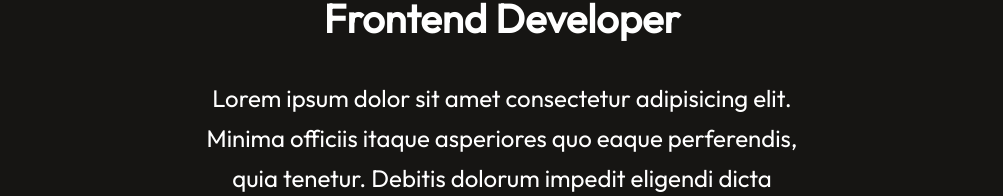
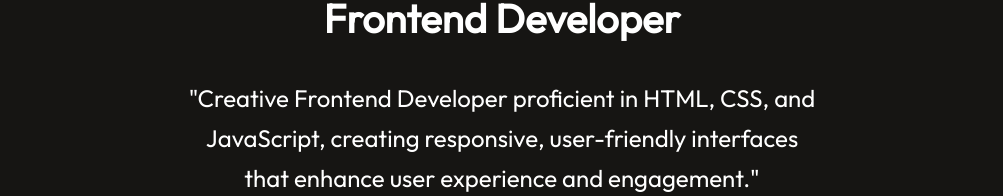
Before and after one commit to Vedsagar04/Portfolio, a React (Vite) app: page / in a window 1280 px wide. Shown: the part 756-952 px from the top of the page, without its empty margins (138-1141 px from the left). Built offline with nearby package versions, Linux system fonts and the light colour scheme.

Commit message:
Update Hero.jsx

```diff
--- a/src/Components/Hero/Hero.jsx
+++ b/src/Components/Hero/Hero.jsx
@@ -9,7 +9,7 @@ const Hero = () => {
         <div id="home" className="hero">
             <img src={image} alt="profile" />
             <h1><span>Vedprakash Verma</span> <br /></h1><h2>Frontend Developer</h2>
-            <p>Lorem ipsum dolor sit amet consectetur adipisicing elit. Minima officiis itaque asperiores quo eaque perferendis, quia tenetur. Debitis dolorum impedit eligendi dicta excepturi qui possimus natus autem laborum omnis inventore aliquid tenetur, molestiae cum, ex enim ratione quos unde quas adipisci voluptatibus voluptate provident temporibus quis. Quod deleniti labore maxime?</p>
+            <p>"Creative Frontend Developer proficient in HTML, CSS, and JavaScript, creating responsive, user-friendly interfaces that enhance user experience and engagement."</p>
             <div className="hero-action">
                 <div className="hero-connect"><AnchorLink className='anchor-link' offset={50} href="#contact">Connect With Me</AnchorLink></div>
                 <div className="hero-resume">My Resume</div>
```
